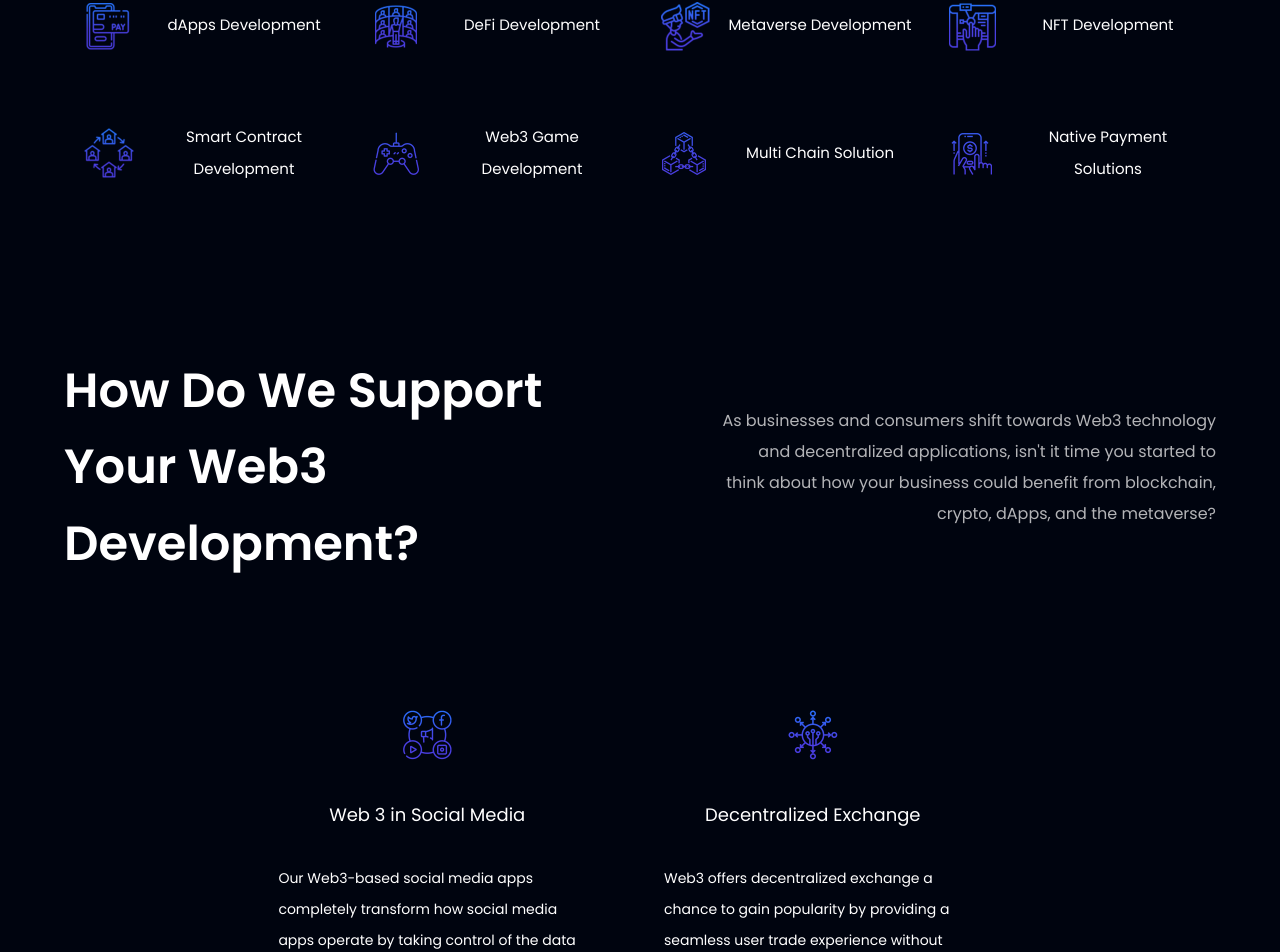
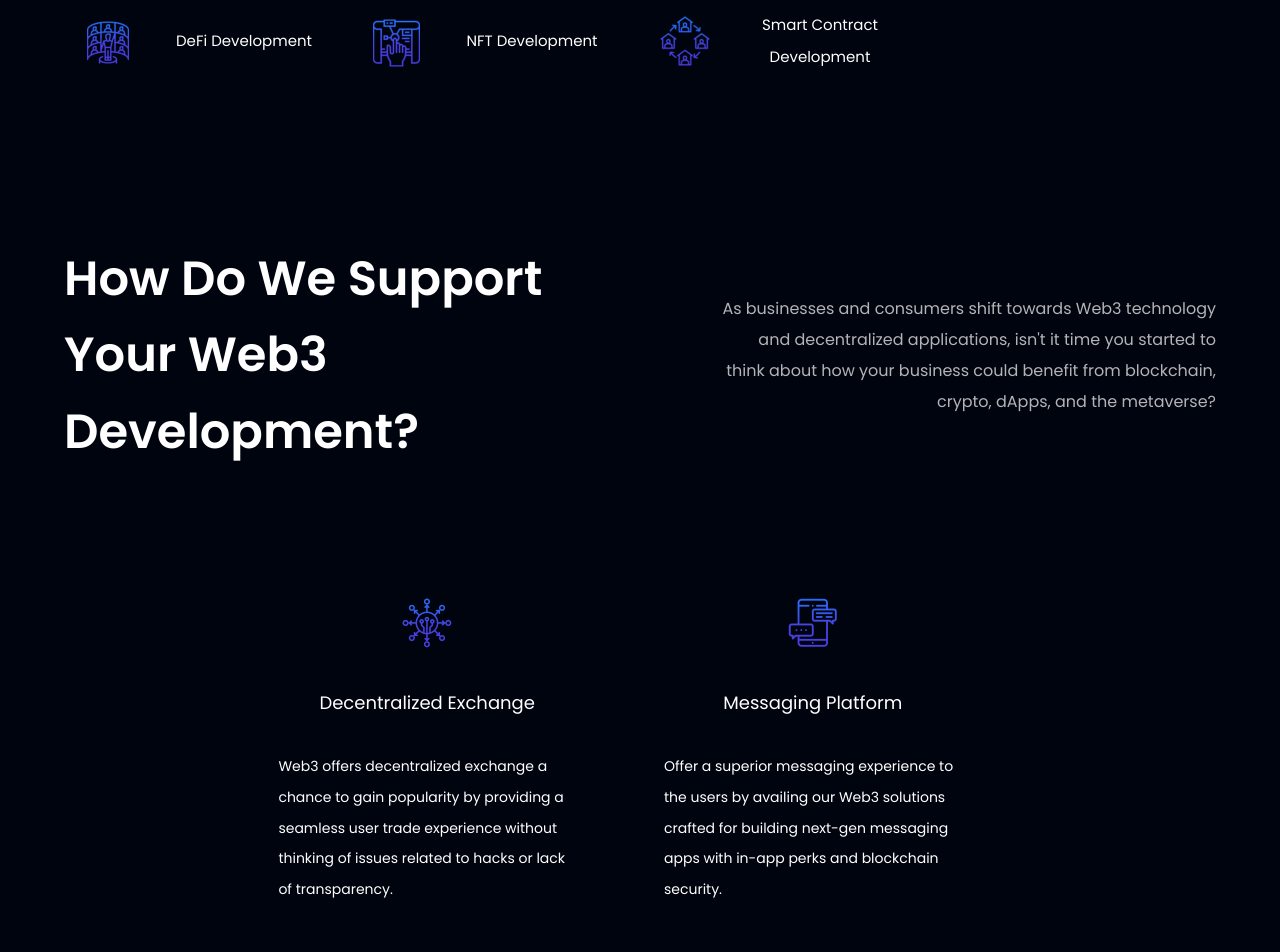
Before and after one commit to Edberaga/Old-Saysheji, a React (Vite) app: page / in a window 1280 px wide. Shown: the part 1131-2083 px from the top of the page. Built offline with nearby package versions, Linux system fonts and the light colour scheme.

Commit message:
Update the mainpage content

```diff
--- a/src/constant/index.js
+++ b/src/constant/index.js
@@ -44,10 +44,6 @@ export const headerNavLinks = [
     title: "How Do We Support",
   },
   {
-    id: "benefit",
-    title: "Benefits",
-  },
-  {
     id: "help",
     title: "How Can We Help",
   },
@@ -64,71 +60,27 @@ export const headerNavLinks = [
 export const service = [
     {
         id: 'service-1',
-        icon: dapps,
-        title: "dApps Development",
-        content: "We design next-generation dApps to develop Web3 projects using programming languages such as Rust, Solidity, Golang, and frameworks like Substrate and Brownie. Our full-stack Web3 engineers specialize in creating bespoke web3 dApps with high scalability, security, and interoperability."
-    },
-    {
-        id: 'service-2',
         icon: deFi,
         title: "DeFi Development",
         content: "We offer complete DeFi development and consultancy for Web3. We have DeFi professionals on the team who can develop cutting-edge DeFi solutions like DeFi dApps, layer-2 solutions, automated market maker (AMM) non-custodial wallets, cross-chain DeFi exchanges, and DeFi tokens."
     },
     {
-        id: 'service-3',
-        icon: metaverse,
-        title: 'Metaverse Development',
-        content: 'We create cutting-edge metaverse apps and assets that add genuine commercial value. We create components such as 3D immersive environments, NFT markets, Web3 wallets, avatars, and self-sovereign identification using blockchain, AR, VR, and 3D reconstruction.'
-    },
-
-    {
-        id: 'service-4',
+        id: 'service-2',
         icon: nft,
         title: "NFT Development",
         content: "We provide bespoke Web3 NFT marketplaces that allow enterprises to control activities such as NFT trading and live auctions. We also provide ready-to-deploy NFT marketplace solutions that businesses can swiftly incorporate into their Web3 applications, reducing time-to-market."
     },
     {
-        id: 'service-5',
+        id: 'service-3',
         icon: contract,
         title: "Smart Contract Development",
         content: "We design highly secure, upgradeable, and reliable smart contracts by strictly following contemporary web3 standards by leveraging Web3's open-source, public, and composable back ends. Our smart contract automates business procedures at several levels, resulting in absolute transparency."
-    },
-    {
-        id: 'service-6',
-        icon: web3gamedev,
-        title: 'Web3 Game Development',
-        content: 'With deep expertise in using next-gen game development tools Unreal Engine 5 and Unity, our developers build new-age games like the widely popular “play-to-earn” and NFT-based multiplayer games. We further research trends across the gaming industry to meet evolving development needs.'
-    },
-
-    {
-        id: 'service-7',
-        icon: multiChain,
-        title: "Multi Chain Solution",
-        content: "We provide interoperable multi-chain Web3 solutions and dApps that allow users to access isolated Web3 platforms and engage in activities such as trading. Our team also integrates APIs, Oracle, and DAO into your multi-chain system, resulting in more transparency and automation."
-    },
-    {
-        id: 'service-8',
-        icon: native,
-        title: "Native Payment Solutions",
-        content: "We create innovative digital wallets for web3 platforms that provide two major services. It maintains and manages the platform's native currency and serves as a key to access web3 dApps on other blockchains."
     },
 ];
 
 export const support = [
     {
         id: 'support-1',
-        icon: sosMedweb3,
-        title: "Web 3 in Social Media",
-        content: "Our Web3-based social media apps completely transform how social media apps operate by taking control of the data from the platform and giving it back to the end users.",
-        benefits: {
-            list1: "No centralized authority to capture data and use it",
-            list2: "Empowers the users by rewarding them assets ",
-            list3: "Protect the privacy of the users",
-            list4: "Impersonation becomes impossible"
-        }
-    },
-    {
-        id: 'support-2',
         icon: decExchange,
         title: "Decentralized Exchange",
         content: "Web3 offers decentralized exchange a chance to gain popularity by providing a seamless user trade experience without thinking of issues related to hacks or lack of transparency.",
@@ -140,7 +92,7 @@ export const support = [
         }
     },
     {
-        id: 'support-3',
+        id: 'support-2',
         icon: messaging,
         title: "Messaging Platform",
         content: "Offer a superior messaging experience to the users by availing our Web3 solutions crafted for building next-gen messaging apps with in-app perks and blockchain security.",
@@ -153,7 +105,7 @@ export const support = [
     },
 
     {
-        id: 'support-4',
+        id: 'support-3',
         icon: storage,
         title: "Decentralized Storage",
         content: "With decentralized storage, data is encrypted and stored across multiple locations or nodes run by individuals or organizations that share their extra disk space for a fee.",
@@ -165,7 +117,7 @@ export const support = [
         }
     },
     {
-        id: 'support-5',
+        id: 'support-4',
         icon: streaming,
         title: "Decentralized Streaming",
         content: "We help you develop decentralized streaming solutions with blockchain that pay content owners based on the views and shares received, enabling them to get paid per metered viewing.",
@@ -177,7 +129,7 @@ export const support = [
         }
     },
     {
-        id: 'support-6',
+        id: 'support-5',
         icon: insurance,
         title: "Insurance",
         content: "We help you build Web3-based insurance solutions that simplify claims processing and eliminate the occurrence of false claims. It also opens the world to the reality of open banking.",
@@ -373,6 +325,33 @@ export const knowledge = [
   },
 ];
 
+export const career = [
+  {
+      id: 'career-1',
+      icon: dapps,
+      link: '/career/digital-account-executive',
+      title: "Digital Account Executive",
+  },
+  {
+      id: 'career-2',
+      icon: messaging,
+      link: '/career/digital-project-executive',
+      title: "Digital Project Executive",
+  },
+  {
+      id: 'career-3',
+      icon: sosMedweb3,
+      link: '/career/digital-media-planner',
+      title: "Digital Media Planner",
+  },
+  {
+      id: 'career-4',
+      icon: web3gamedev,
+      link: '/career/digital-artist',
+      title: "Digital Designer",
+  },
+];
+
 export const faq = [
     {
         id: "faq-1",
```
